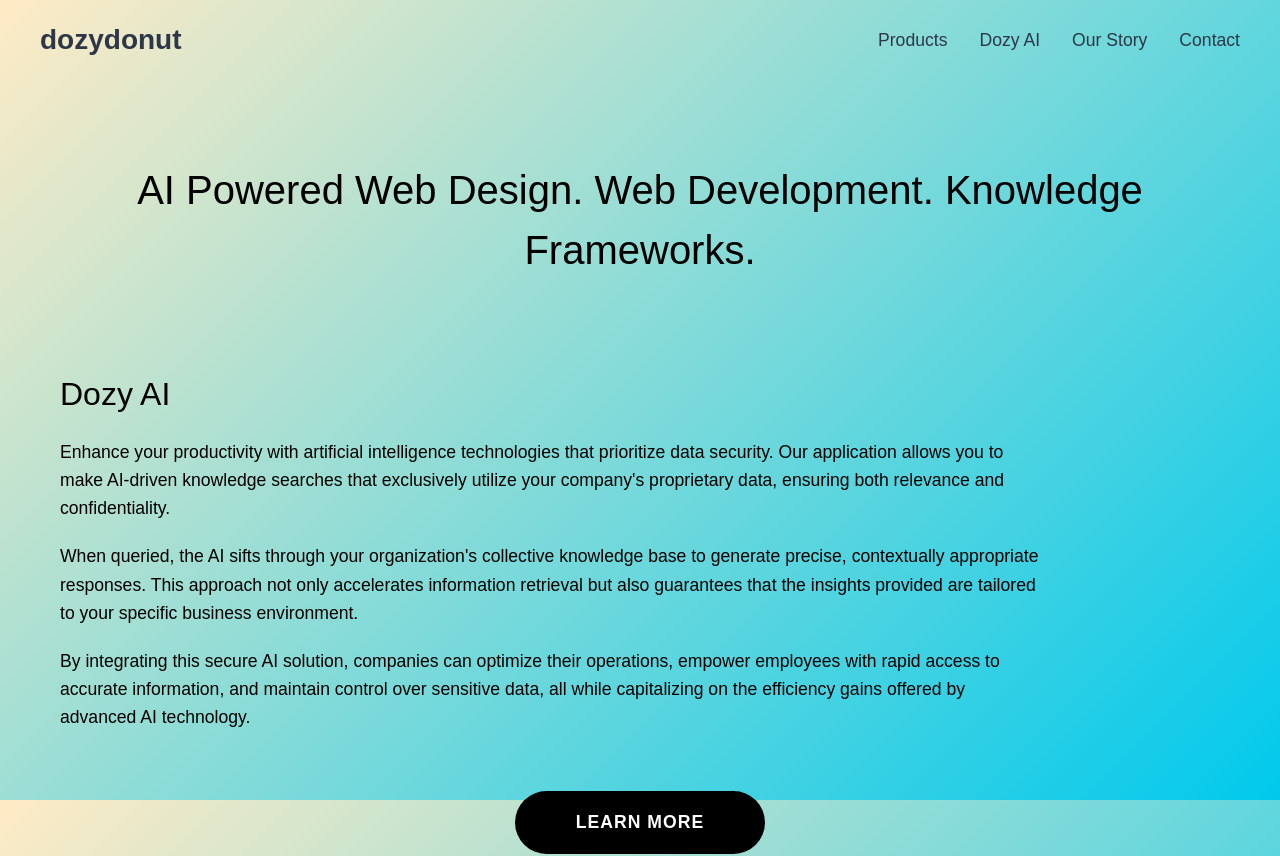
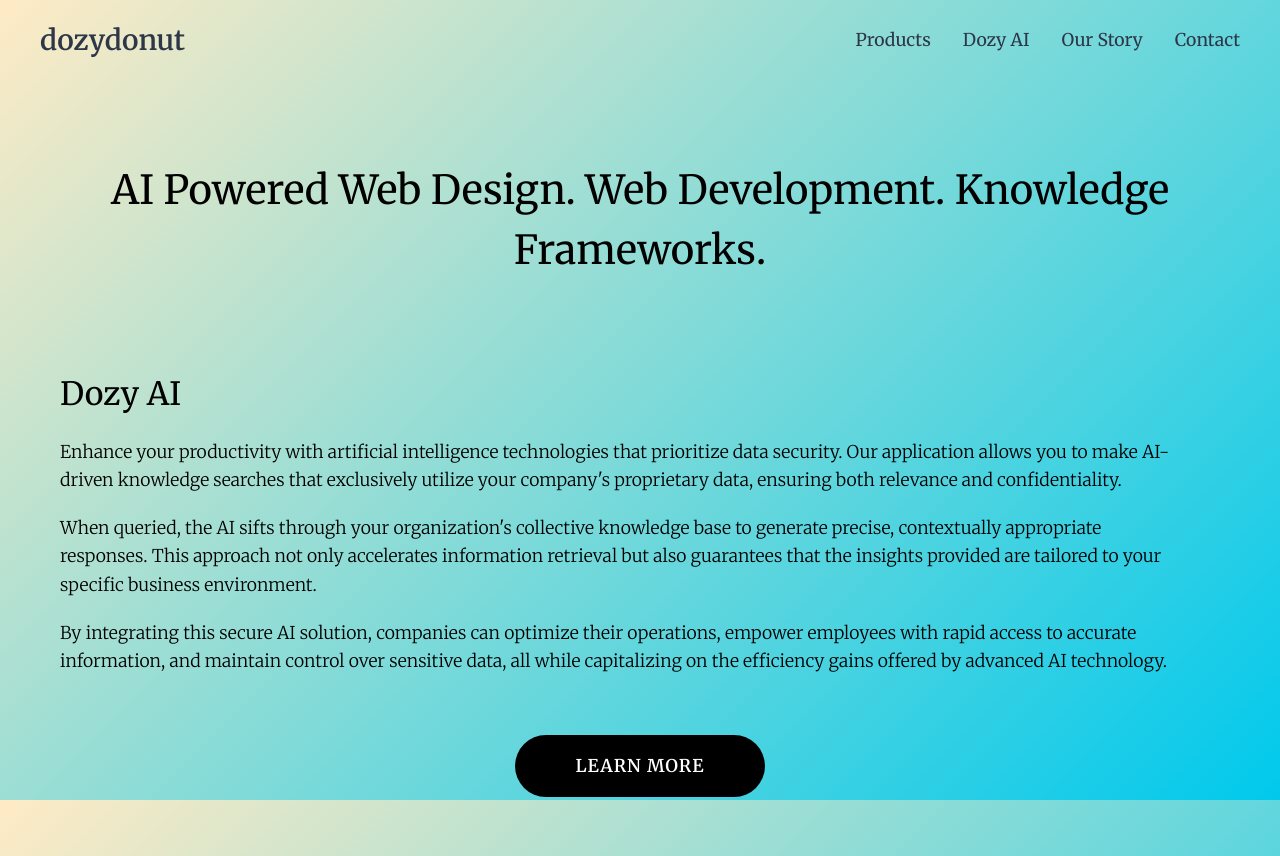
Before and after one commit to patrickclose/dozydonut_landing_page, a SvelteKit app: page /products in a window 1280 px wide. Shown: the top 856 px of the page. Built offline with nearby package versions, Linux system fonts and the light colour scheme.

Commit message:
update fonts

```diff
--- a/src/style.css
+++ b/src/style.css
@@ -60,6 +60,8 @@
 */
 
 /* src/style.css */
+@import url('https://fonts.googleapis.com/css2?family=Merriweather:ital,opsz,wght@0,18..144,300..900;1,18..144,300..900&display=swap');
+
 @tailwind base;
 @tailwind components;
 @tailwind utilities;
@@ -99,7 +101,7 @@
 body {
     margin: 0;
     min-height: 100vh;
-    font-family: 'Merriweather Sans', sans-serif;
+    font-family: 'Merriweather', serif;
     background: linear-gradient(135deg, #ffebc5, #00c9ec) fixed;
     color: black;
 }
@@ -109,7 +111,7 @@
 .dozy-footer {
     color: black;
     padding: 60px 5%;
-    font-family: 'Merriweather Sans', sans-serif;
+    font-family: 'Merriweather', serif;
     background-color: transparent;
 }
 
```
